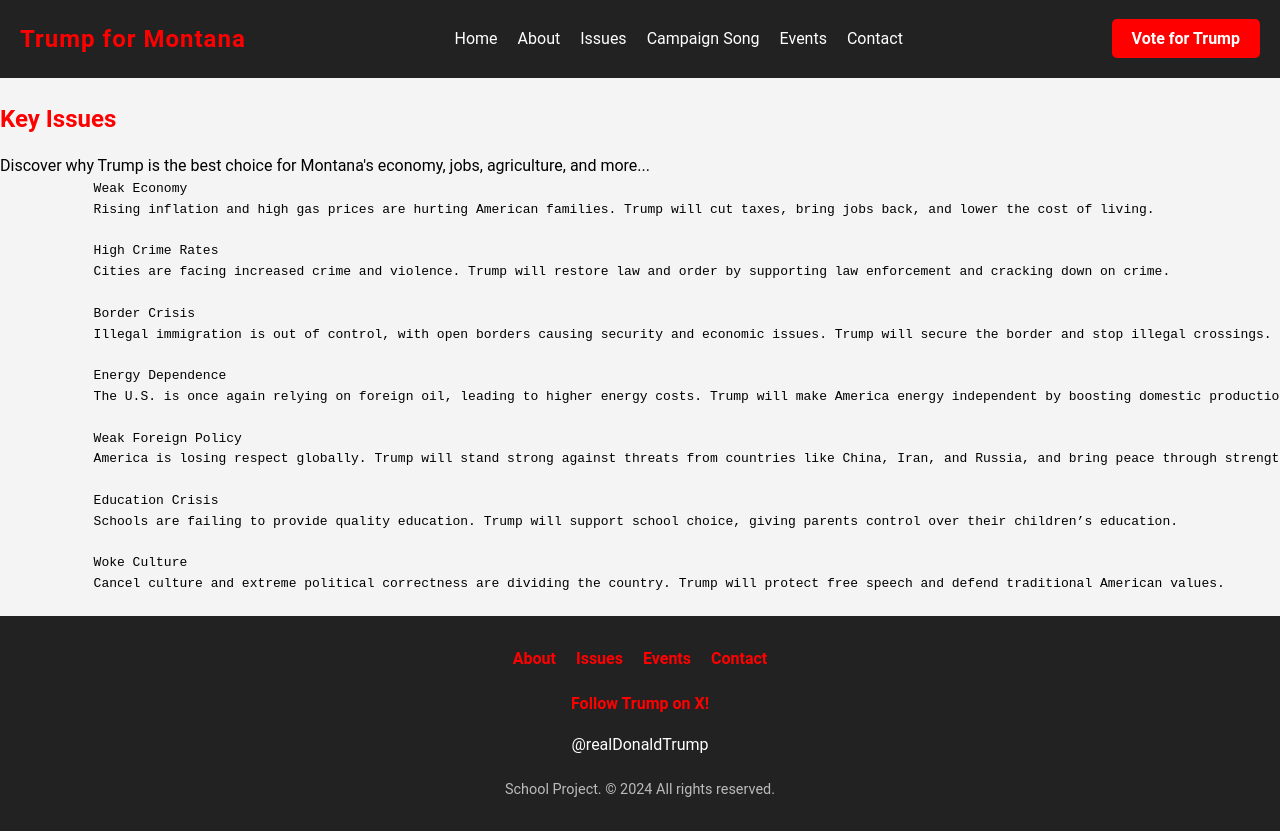
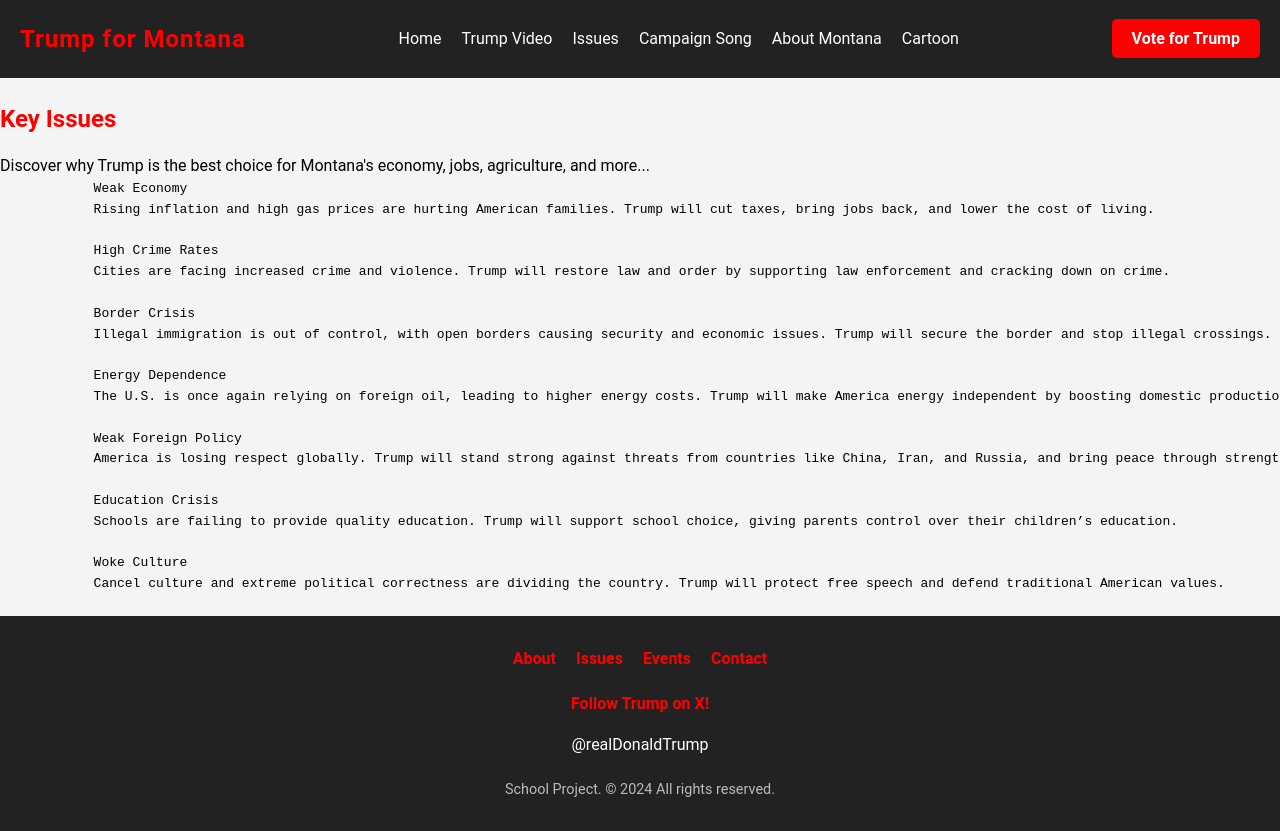
Before and after one commit to pggNF/pggnf, a plain HTML site: page issues.html in a window 1280 px wide. Drawn offline with Linux system fonts and the light colour scheme.

Commit message:
Update issues.html

```diff
--- a/issues.html
+++ b/issues.html
@@ -4,7 +4,7 @@
 <head>
     <meta charset="UTF-8">
     <meta name="viewport" content="width=device-width, initial-scale=1.0">
-    <title>Campaign Song - Trump for Montana</title>
+    <title>Issues - Trump for Montana</title>
     <link rel="stylesheet" href="index.css">
     <style>
         header {
@@ -21,11 +21,11 @@
         <nav>
             <ul>
                 <li><a href="index.html">Home</a></li>
-                <li><a href="about.html">About</a></li>
+                <li><a href="edit.html">Trump Video</a></li>
                 <li><a href="issues.html">Issues</a></li>
                 <li><a href="song.html">Campaign Song</a></li>
-                <li><a href="events.html">Events</a></li>
-                <li><a href="contact.html">Contact</a></li>
+                <li><a href="about.html">About Montana</a></li>
+                <li><a href="cartoon.html">Cartoon</a></li>
             </ul>
         </nav>
         <div class="cta-button">
```
